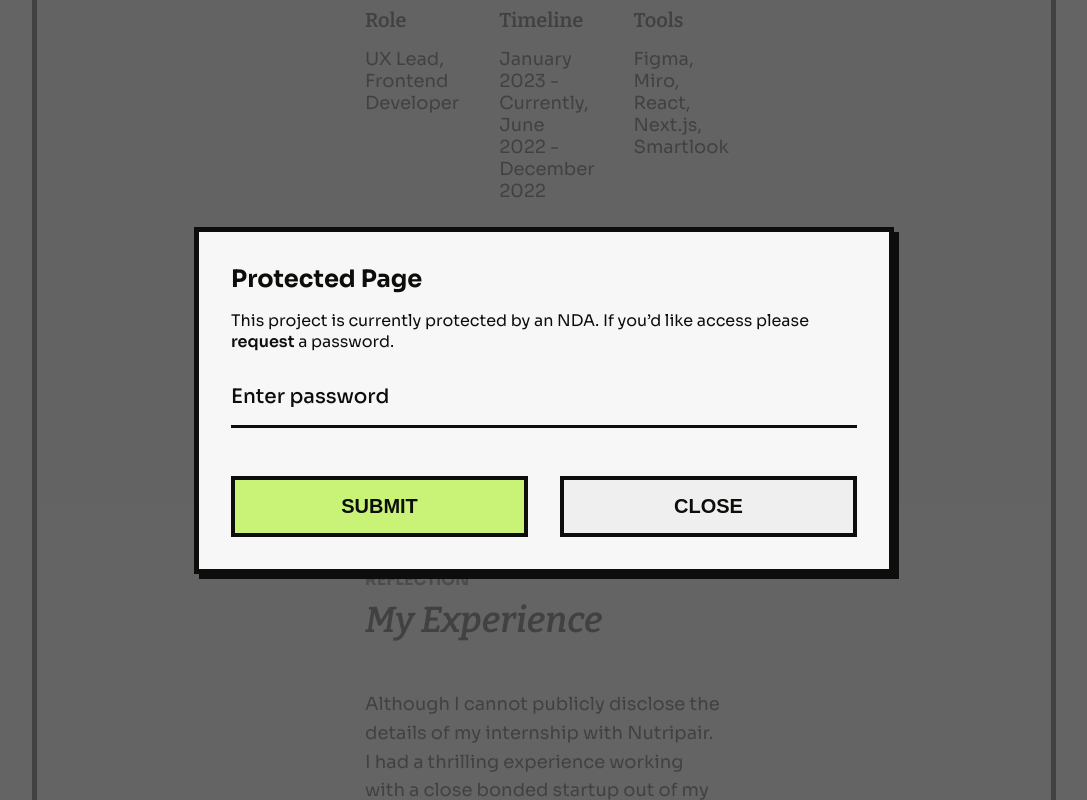
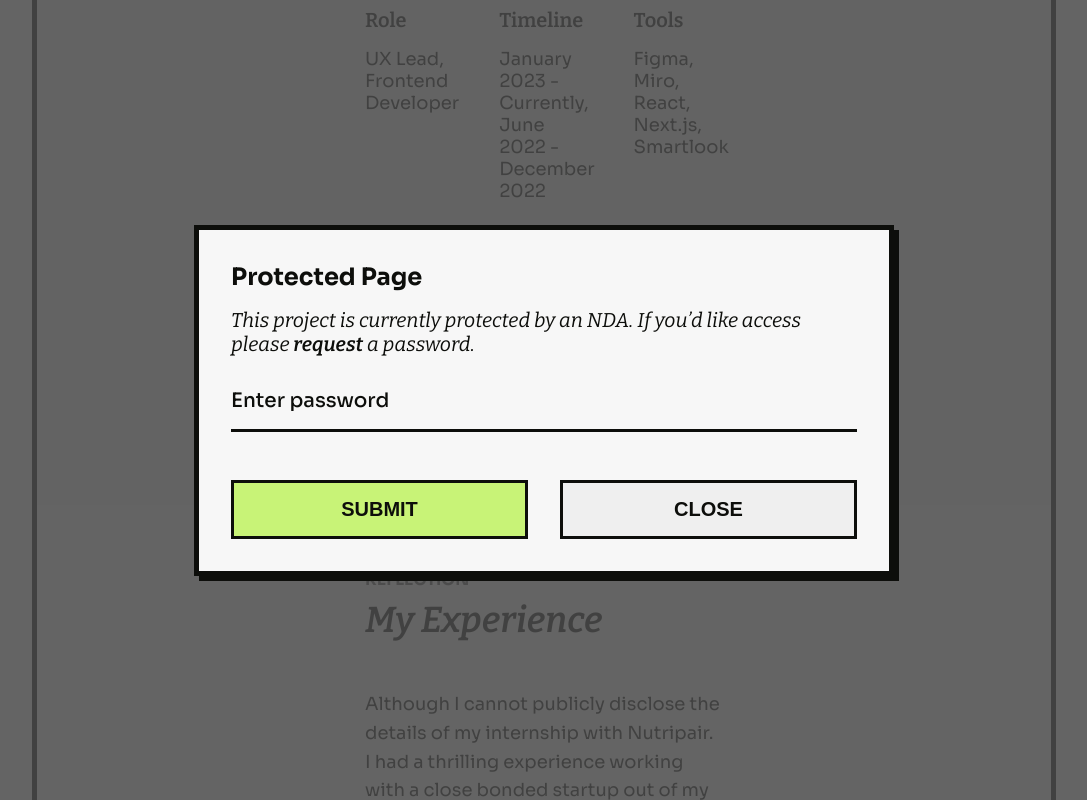
Before and after one commit to jasonzubiate/portfolio2, a Next.js app: page /nutripair in a window 1280 px wide. Both pictures are taken after a click on the button "VIEW PROJECT". Shown: the part 1042-1842 px from the top of the page, without its empty margins (96-1183 px from the left). Built offline with nearby package versions, Linux system fonts and the light colour scheme.

Commit message:
modal fixes

```diff
--- a/components/PasswordModal.jsx
+++ b/components/PasswordModal.jsx
@@ -18,7 +18,7 @@ export default function PasswordModal({ setModalState, setView }) {
     <div className={styles.background}>
       <div className={styles.modal}>
         <h2 className={styles.h2}>Protected Page</h2>
-        <p clsassName={styles.p_italic}>
+        <p className={styles.p}>
           This project is currently protected by an NDA. If you’d like access
           please{" "}
           <span className={styles.p_italic_bold}>
--- a/pages/nutripair.jsx
+++ b/pages/nutripair.jsx
@@ -549,10 +549,10 @@ export default function nutripair({ project }) {
             <p className="project-p">
               As a new designer working in a startup environment, I quickly
               realized that there were unique obstacles that challenged certain
-              parts of the design process that I was previously familiar with.
+              parts of the design process that I was previously familiar with.{" "}
               <span className="highlight">
                 One of the biggest challenges was maintaining user retention for
-                an application that was new to users{" "}
+                an application that was new to users
               </span>{" "}
               and did not have the advantage of familiarity that larger, more
               established companies possess. As a designer who loves to iterate
--- a/styles/PasswordModal.module.css
+++ b/styles/PasswordModal.module.css
@@ -34,7 +34,7 @@
   font-size: 1.25rem;
   font-weight: 600;
   text-transform: uppercase;
-	border: 4px solid var(--BLACK);
+  border: 3px solid var(--BLACK);
   color: var(--BLACK);
   text-decoration: none;
   cursor: pointer;
@@ -46,7 +46,7 @@
 .primary-cta:hover {
   background-color: #a4d54c;
 }
-.p_italic {
+.p {
   font-family: var(--SECONDARYFONT);
   font-size: 1.25rem;
   font-style: italic;
@@ -84,15 +84,19 @@
 @media screen and (max-width: 640px) {
   .modal {
     width: 90%;
+    border: 4px solid var(--BLACK);
+    box-shadow: 4px 4px var(--BLACK);
   }
   .h2 {
     font-size: 1.25rem;
+		font-weight: 600;
   }
-	.p_italic {
+  .p {
     font-size: 1rem;
   }
   .input {
     padding: 0.5rem 0rem;
+    border-bottom: solid 0.15rem var(--BLACK);
   }
   .input,
   .input::placeholder {
@@ -105,8 +109,6 @@
   .btn,
   .btn:visited {
     padding: 10px 20px;
-		font-size: 1rem;
-		border: 3px solid var(--BLACK);
+    font-size: .9rem;
   }
-
 }
```
Lines whose indentation alone changed are shown as unchanged.
